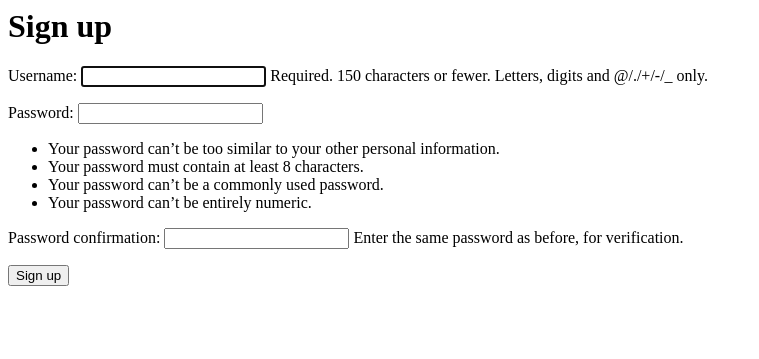
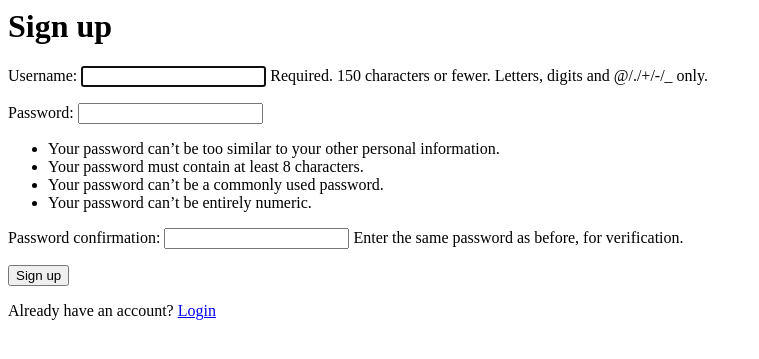
Before and after one commit to MirzokodirovDilshod/Streak-Counter, a Django app: page /signup/ in a window 1280 px wide. Shown: the top 359 px of the page, without its empty margins (0-759 px from the left). Run offline with Django 5.2, Linux system fonts and the light colour scheme.

Commit message:
Added Logout button to the page

```diff
--- a/config/settings.py
+++ b/config/settings.py
@@ -85,3 +85,5 @@ STATIC_URL = 'static/'
 LOGIN_URL = 'login'
 
 LOGIN_REDIRECT_URL = 'home'
+
+LOGOUT_REDIRECT_URL = 'login'
--- a/config/urls.py
+++ b/config/urls.py
@@ -10,4 +10,5 @@ urlpatterns = [
     path('add/', views.add_counter, name='add_counter'),
     path('login/', auth_views.LoginView.as_view(), name='login'),
     path('signup/', views.signup, name='signup'),
+    path('logout/', auth_views.LogoutView.as_view(), name='logout'),
 ]
--- a/streaks/templates/registration/login.html
+++ b/streaks/templates/registration/login.html
@@ -4,3 +4,8 @@
   {{ form.as_p }}
   <button type="submit">Sign in</button>
 </form>
+
+<p>
+  Do not have an account?
+  <a href="{% url 'signup' %}">Sign up</a>
+</p>
--- a/streaks/templates/registration/signup.html
+++ b/streaks/templates/registration/signup.html
@@ -4,3 +4,8 @@
   {{ form.as_p }}
   <button type="submit">Sign up</button>
 </form>
+
+<p>
+  Already have an account?
+  <a href="{% url 'login' %}">Login</a>
+</p>
```
Also changed, not shown: streaks/templates/streaks/home.html (+7 -2 lines).
